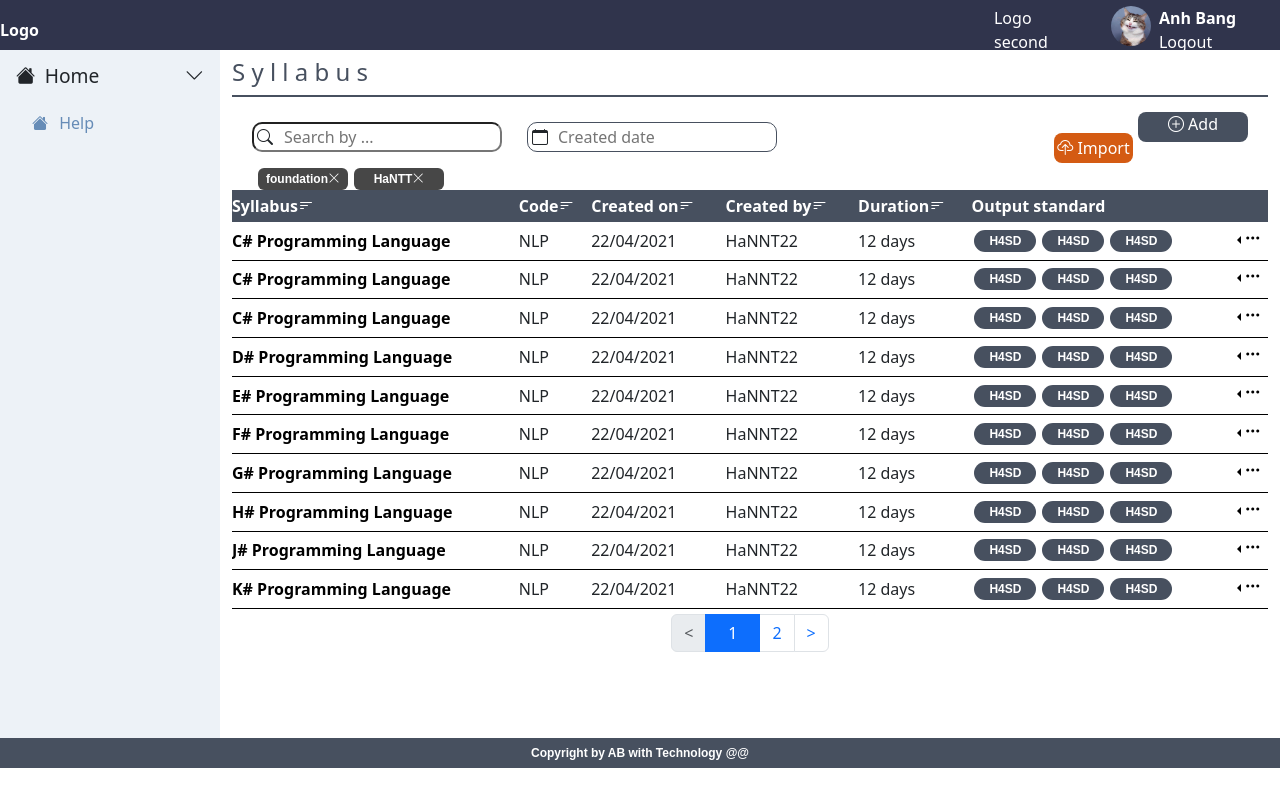
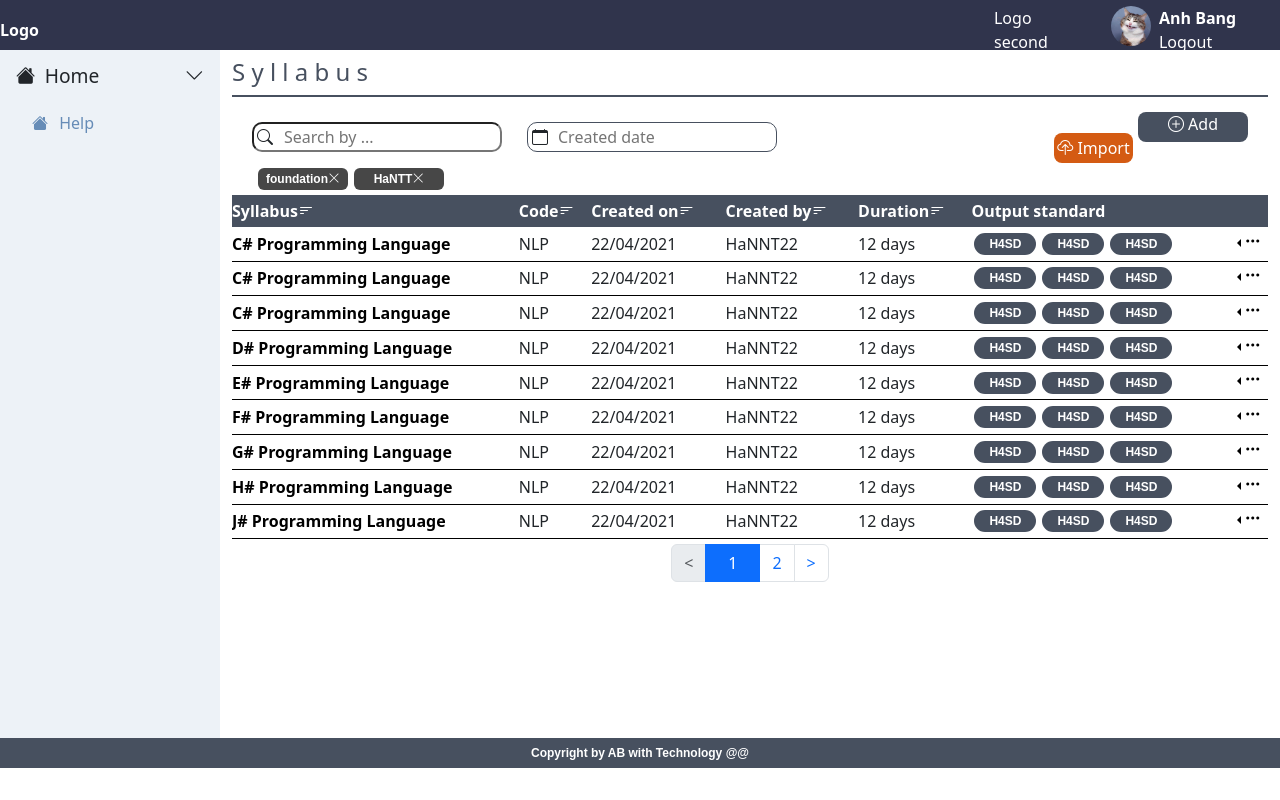
Before and after one commit to anhbang369/manage-education, a React (Create React App) app: page /syllabus in a window 1280 px wide. Shown: the top 800 px of the page. Built offline with nearby package versions, Linux system fonts and the light colour scheme.

Commit message:
fix again syllabus list

```diff
--- a/src/components/other/Others.jsx
+++ b/src/components/other/Others.jsx
@@ -40,7 +40,7 @@ const Others = () => {
                 </div>
             </div>
 
-            <div className="other__trainning">
+            <div className="other__trainning-other">
                 <h6 className="train__title">Trainning delivery priciple</h6>
                 <div className="tranning_component">
                     <i class="bi bi-shield-check training__icon"><b><span>Training</span></b></i>
--- a/src/components/other/others.css
+++ b/src/components/other/others.css
@@ -82,12 +82,12 @@
     font-weight: normal;
 }
 
-.other__trainning{
+.other__trainning-other{
     border: 1px solid #47505f;
     margin-top: 10px;
     width: 98%;
     margin-left: 20px;
-    height: 35%;
+    height: 38%;
     overflow-y: auto;
     border-radius: 8px;
 }
--- a/src/components/syllabus/View.jsx
+++ b/src/components/syllabus/View.jsx
@@ -11,7 +11,7 @@ const View = () => {
 
     const [currentPage, setCurrentPage] = useState(0);
 
-    const itemsPerPage = 10;
+    const itemsPerPage = 9;
 
     const totalPages = Math.ceil(Data.length / itemsPerPage);
 
--- a/src/components/syllabus/view.css
+++ b/src/components/syllabus/view.css
@@ -99,6 +99,7 @@
     align-items: center;
     height: 22px;
     width: 90px;
+    margin-bottom: 5px;
 }
 
 .syllabus__table{
@@ -128,7 +129,6 @@ th:first-child{
 }
 
 .table__syllabus{
-    padding: 2px 0;
     border-bottom: 1px solid black;
 }
 
```
